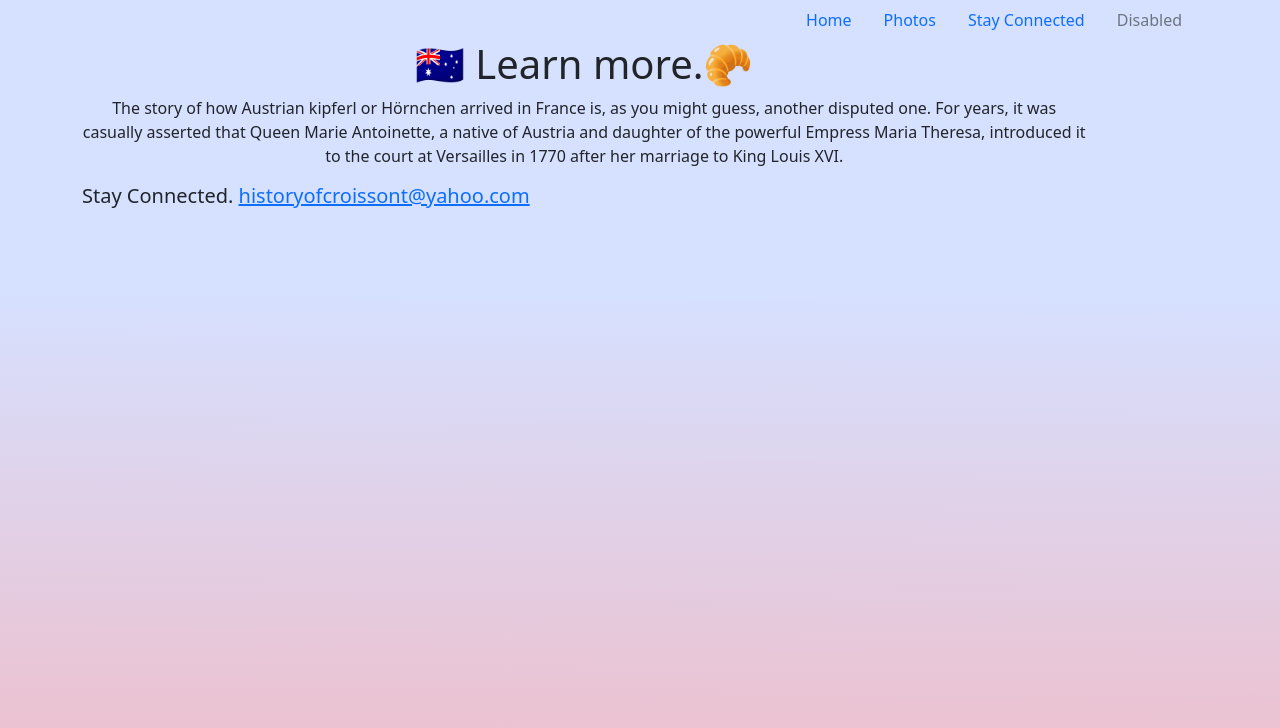
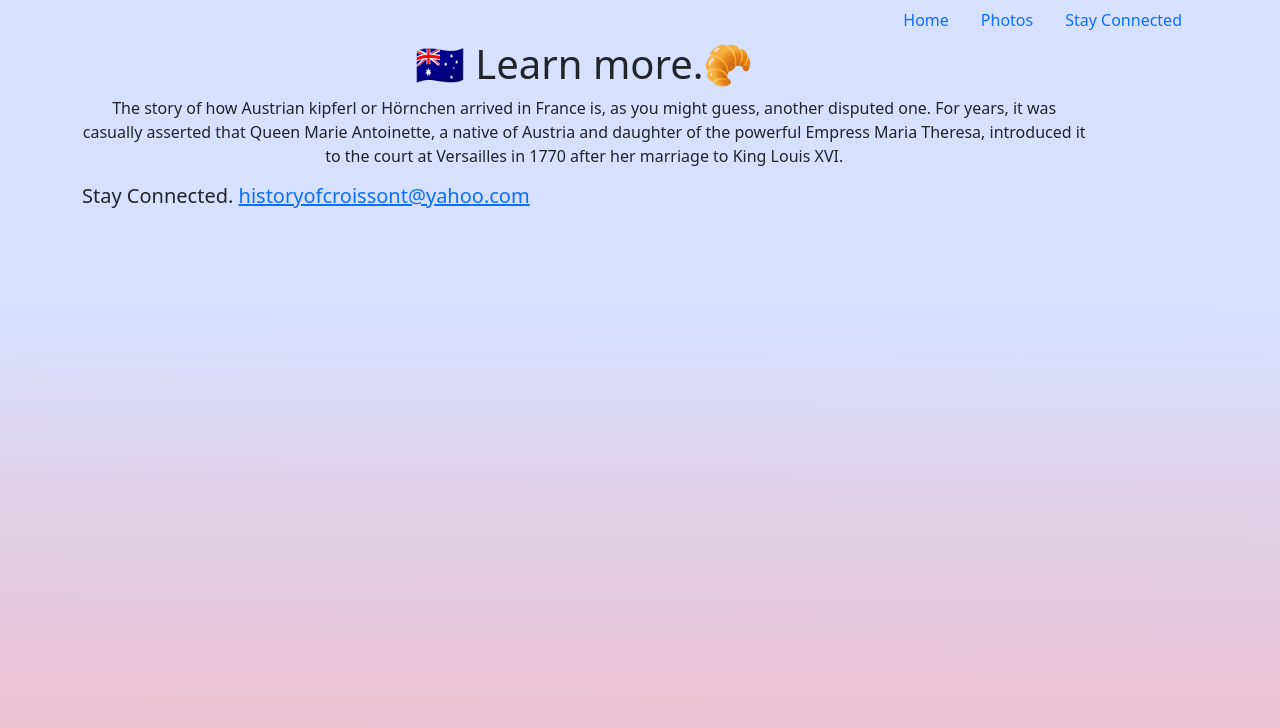
Before and after one commit to Saldaba95/Croissant, a plain HTML site: page contact.html in a window 1280 px wide. Drawn offline with nearby package versions, Linux system fonts and the light colour scheme.

Commit message:
multi-file
removed the extra li

```diff
--- a/contact.html
+++ b/contact.html
@@ -31,9 +31,6 @@
         <li class="nav-item">
           <a class="nav-link" href="contact.html">Stay Connected</a>
         </li>
-        <li class="nav-item">
-          <a class="nav-link disabled">Disabled</a>
-        </li>
       </ul>
       <h1>🇦🇺 Learn more.🥐</h1>
       <p>
```
Also changed, not shown: index.html (+0 -3 lines), photo.html (+0 -3 lines).
